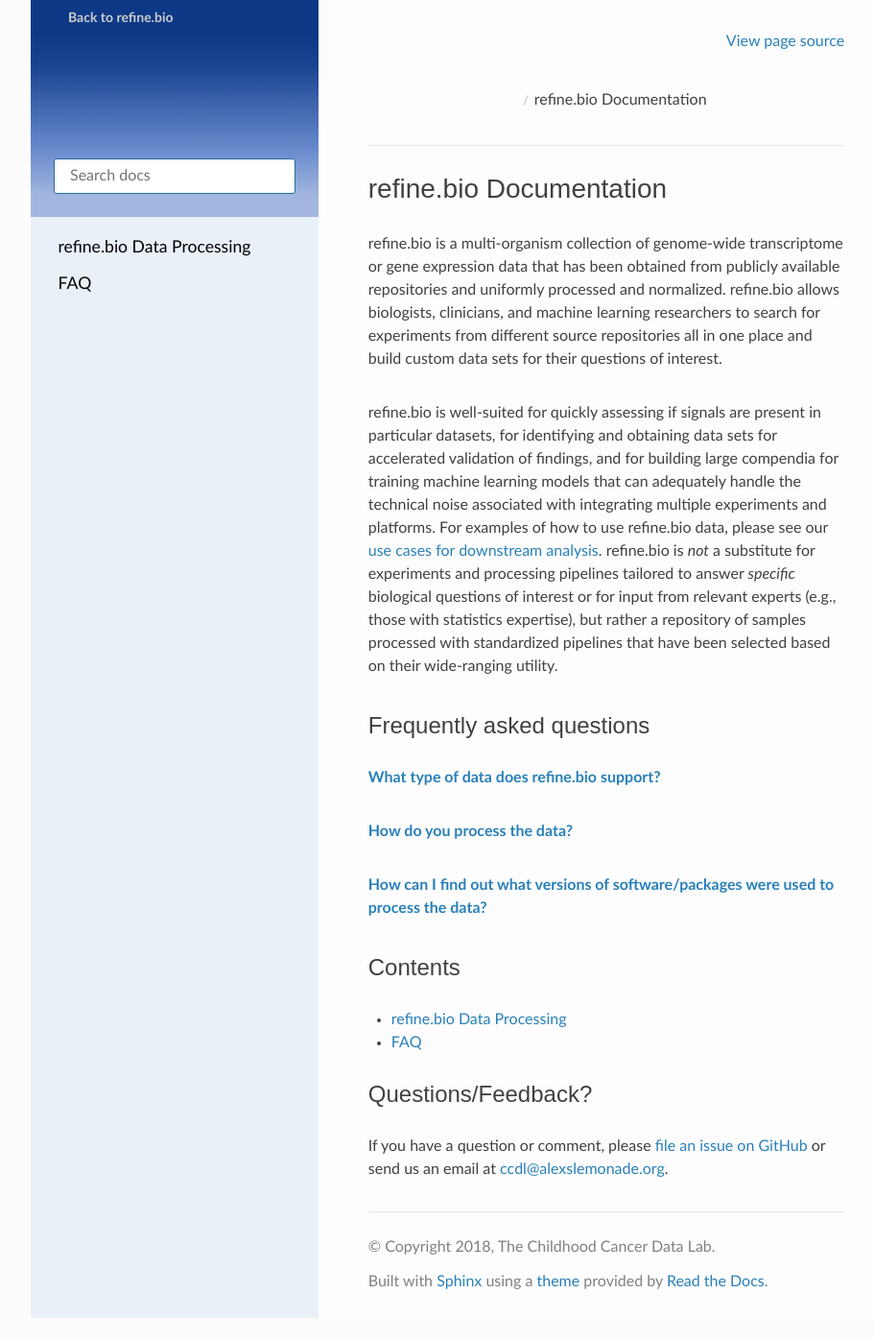
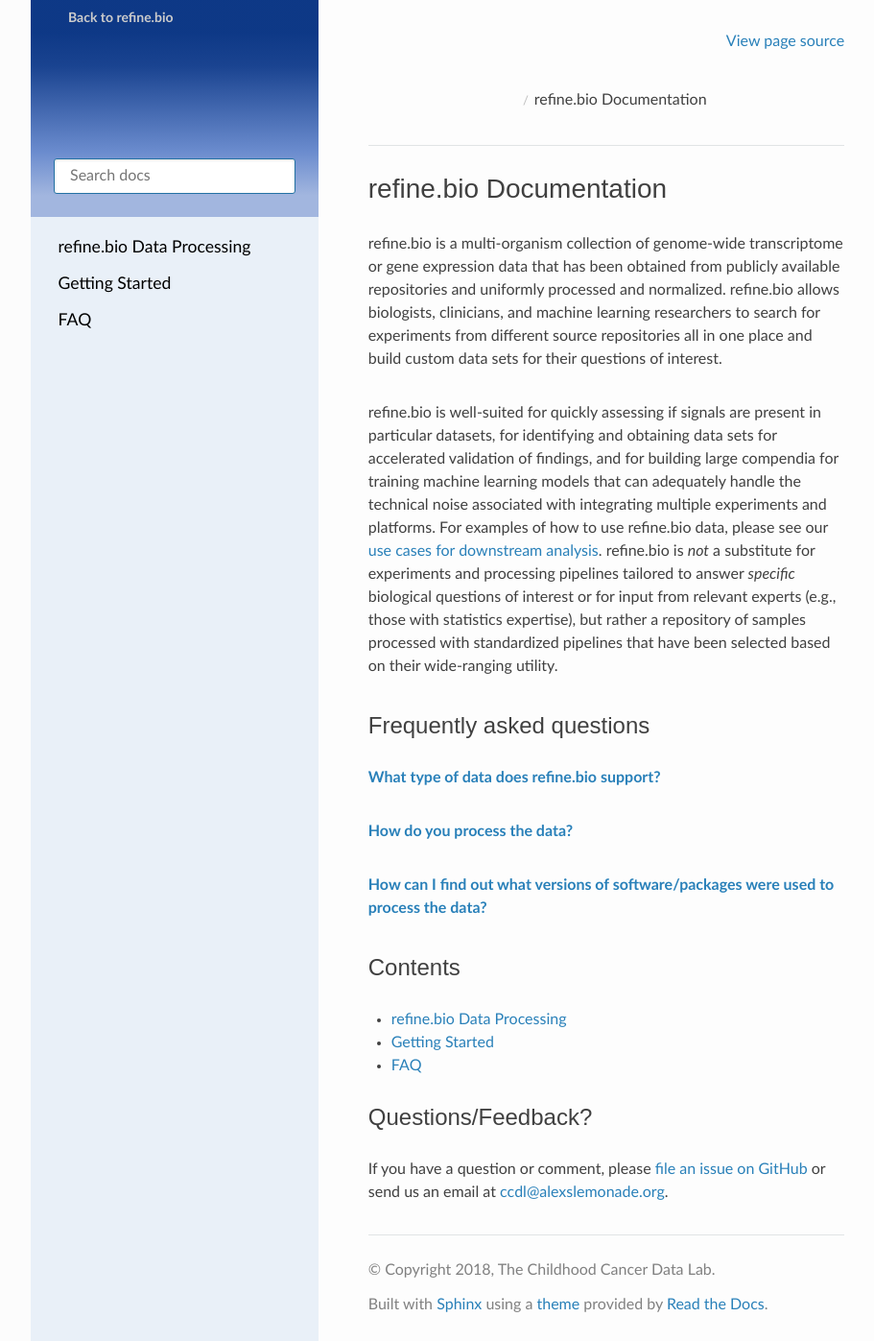
Before and after one commit to AlexsLemonade/refinebio-docs, a Sphinx documentation site: the page built from docs/index.md, in a window 1280 px wide. Shown: the whole page at 96% size, without its empty margins (158-1069 px from the left). Built offline with Sphinx 7.4.7 and the Read the Docs theme 2.0.0, drawn with Linux system fonts in a browser that asks for light colours; before the commit the page ends 1373 px from its top, so only the background shows below that.

Commit message:
Add getting started to TOC

```diff
--- a/docs/index.md
+++ b/docs/index.md
@@ -20,6 +20,7 @@
 ## Contents
 
 * [refine.bio Data Processing](main_text.md)
+* [Getting Started](getting_started.md)
 * [FAQ](faq.md)
 
 ## Questions/Feedback?
```
